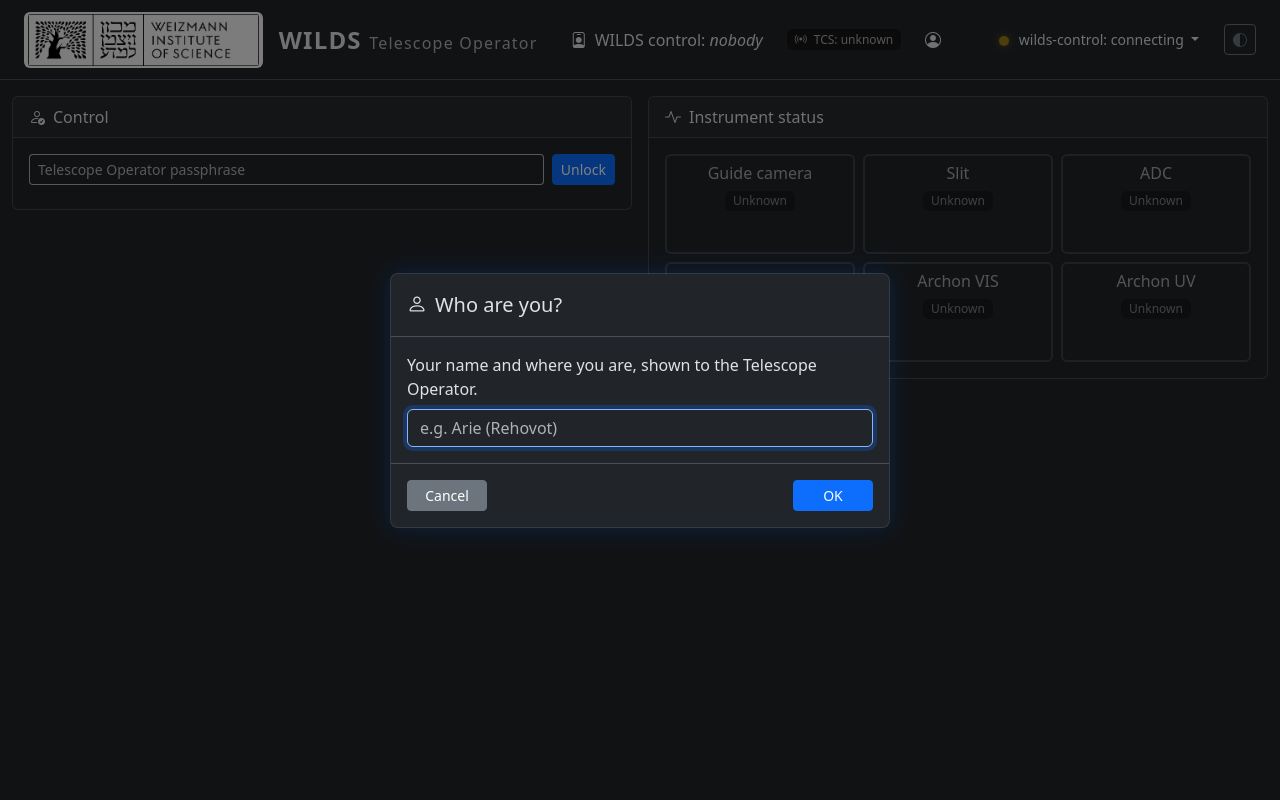
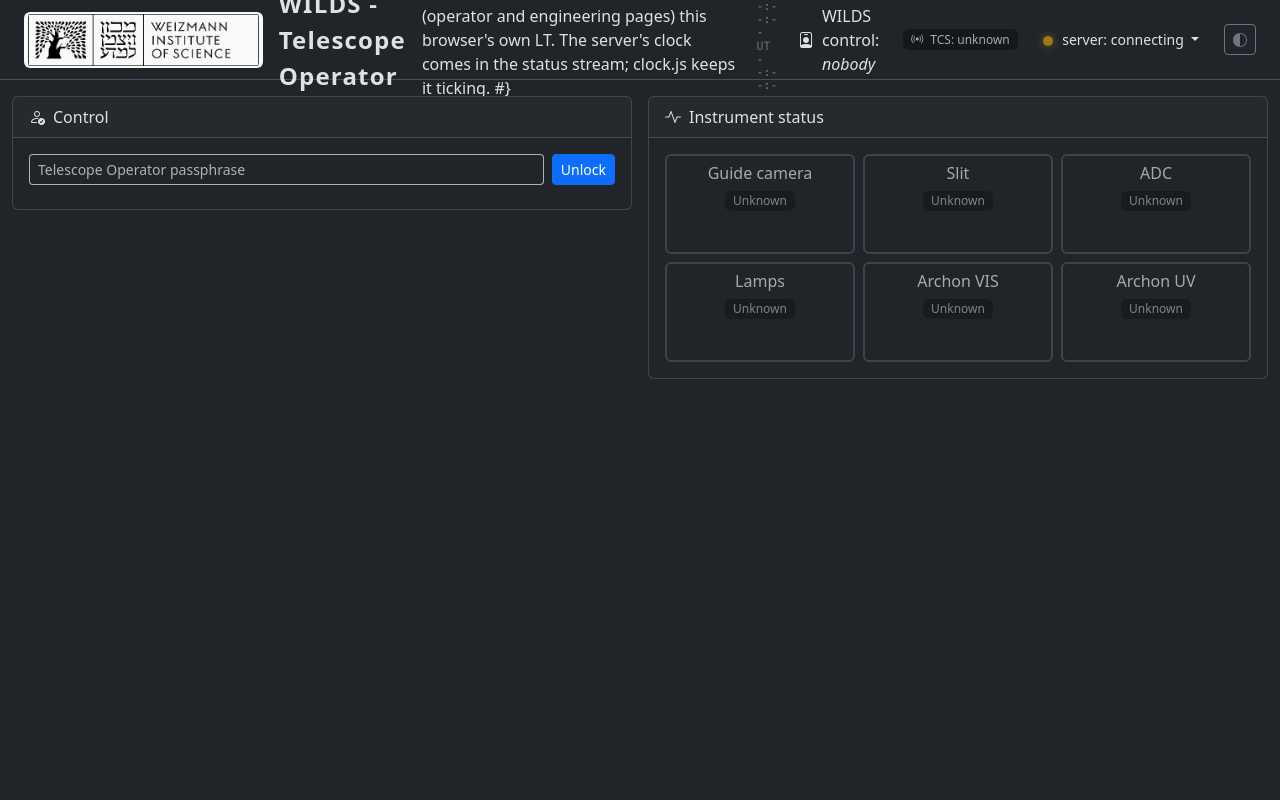
Before and after one commit to The-WILDS-Project/wilds-gui, a Django app: template src/wilds/gui/templates/to/index.html in a window 1280 px wide. Run offline with Django 5.2, Linux system fonts and the light colour scheme; the template is opened without the code that fills it, so the values that code supplies are empty; some libraries are stand-ins or nearby versions.

Commit message:
Header: "WILDS - <role>", server clocks (LDT, UT, LT), no session on /to, "server" wording
Co-Authored-By: Claude Sonnet 5.5 <noreply@anthropic.com>

```diff
--- a/src/wilds/gui/static/wilds/css/main.css
+++ b/src/wilds/gui/static/wilds/css/main.css
@@ -189,3 +189,17 @@ body {
     text-align: left;
     max-width: 420px;
 }
+
+/* Header clocks: stacked, fixed width digits, dimmed while the server clock is not live. */
+.ui-clocks {
+    font-family: var(--bs-font-monospace);
+    font-size: 0.72rem;
+    line-height: 1.15;
+    cursor: help;
+}
+.ui-clocks .ui-clock-label {
+    display: inline-block;
+    min-width: 2.2em;
+    color: var(--bs-secondary-color);
+}
+.ui-clocks.stale { opacity: 0.5; }
--- /dev/null
+++ b/src/wilds/gui/static/wilds/js/clock.js
@@ -0,0 +1,63 @@
+/*
+ * Header clocks, shared by every page as the Alpine store "clock".
+ *
+ * The time shown as LDT and UT is the server's, not this browser's: each status event carries
+ * the server's UTC clock, and the offset to this browser's clock is remembered. Ticking is
+ * local, so the display is smooth and keeps running between events; it is dimmed ("stale")
+ * when the link to the server is not up, since the offset can then drift. LDT is formatted in
+ * the zone wilds-control names (config.toml [site] timezone, America/Phoenix by default);
+ * LT is simply this browser's own clock and zone.
+ */
+document.addEventListener("alpine:init", () => {
+    Alpine.store("clock", {
+        offsetMs: null,        // server UTC minus this browser's clock
+        zone: "America/Phoenix",
+        ldt: "--:--:--",
+        ut: "--:--:--",
+        lt: "--:--:--",
+        tip: "Waiting for the server's clock",
+        live: false,
+    });
+    const store = Alpine.store("clock");
+
+    const hms = (zone) => new Intl.DateTimeFormat("en-GB", {
+        hour: "2-digit", minute: "2-digit", second: "2-digit", hourCycle: "h23", timeZone: zone,
+    });
+    const day = (zone) => new Intl.DateTimeFormat("en-CA", {
+        weekday: "short", year: "numeric", month: "2-digit", day: "2-digit", timeZone: zone,
+    });
+    const ownZone = Intl.DateTimeFormat().resolvedOptions().timeZone;
+
+    function render() {
+        const now = Date.now();
+        store.lt = hms(undefined).format(now);
+        if (store.offsetMs === null) return;
+        const server = new Date(now + store.offsetMs);
+        store.ldt = hms(store.zone).format(server);
+        store.ut = hms("UTC").format(server);
+        store.tip = [
+            `Server time (${store.live ? "live" : "link down: may drift"})`,
+            `LDT: ${day(store.zone).format(server)} ${store.ldt}  (${store.zone})`,
+            `UT: ${day("UTC").format(server)} ${store.ut}`,
+            `LT: ${day(undefined).format(now)} ${store.lt}  (${ownZone}, this browser)`,
+        ].join("\n");
+    }
+
+    // A status event: remember the offset and the zone.
+    document.addEventListener("wilds:status", (e) => {
+        const t = e.detail && e.detail.time;
+        if (!t) return;
+        store.offsetMs = t.utc_ms - Date.now();
+        store.zone = t.zone;
+        store.live = true;
+        render();
+    });
+    // The link going down only dims the clocks; they keep ticking from the last offset.
+    document.addEventListener("wilds:link", (e) => { store.live = e.detail === "ok" && store.offsetMs !== null; render(); });
+
+    // Tick on the second boundary, so the seconds change when the clock does.
+    (function tick() {
+        render();
+        setTimeout(tick, 1000 - (Date.now() % 1000) + 5);
+    })();
+});
--- a/src/wilds/gui/static/wilds/js/session.js
+++ b/src/wilds/gui/static/wilds/js/session.js
@@ -31,9 +31,9 @@ document.addEventListener("alpine:init", () => {
         // Actions that depend only on this session (greyed out with a reason, plan §3.12).
         get local() {
             let request = { ok: true, why: "" };
-            if (!this.ready) request = { ok: false, why: "Not connected to wilds-control" };
+            if (!this.ready) request = { ok: false, why: "Not connected to the server" };
             else if (this.holder) request = { ok: false, why: "You already hold control" };
-            const notYet = { ok: false, why: "Not implemented in wilds-control yet" };
+            const notYet = { ok: false, why: "Not implemented on the server yet" };
             return {
                 request_control: request,
                 cal_lamps: notYet, cal_slit: notYet, cal_adc: notYet, cal_focus: notYet,
--- a/src/wilds/gui/static/wilds/js/status.js
+++ b/src/wilds/gui/static/wilds/js/status.js
@@ -10,6 +10,7 @@ document.addEventListener("alpine:init", () => {
         link: "connecting",          // connecting | ok | offline
         lastUpdate: null,
         control: { holder: null, engineering: false, holder_code: null, holder_info: null },
+        time: null,                  // the server's clock: {utc_ms, zone}
         to: { online: null },        // Telescope Operator page open and unlocked (null = unknown)
         warnings: [],                // e.g. the engineering passphrase is still the default
         tcs: {
@@ -27,7 +28,7 @@ document.addEventListener("alpine:init", () => {
             // depend only on this browser's own session are worked out here (session.js).
             return this.actions[name]
                 || Alpine.store("session")?.local[name]
-                || { ok: false, why: "Status from wilds-control not available" };
+                || { ok: false, why: "Status from the server not available" };
         },
         get previewText() {
             if (this.tcs.preview === true) return "Preview on: targets need TO approval";
@@ -37,6 +38,10 @@ document.addEventListener("alpine:init", () => {
     });
 
     const base = document.body.dataset.controlUrl;
+    function setLink(state) {
+        Alpine.store("wilds").link = state;
+        document.dispatchEvent(new CustomEvent("wilds:link", { detail: state }));  // clock.js
+    }
     let retry = 1000;
     function connect() {
         let source;
@@ -46,14 +51,15 @@ document.addEventListener("alpine:init", () => {
             Alpine.store("wilds").link = "offline";
             return;
         }
-        source.addEventListener("open", () => { Alpine.store("wilds").link = "ok"; retry = 1000; });
+        source.addEventListener("open", () => { setLink("ok"); retry = 1000; });
         source.addEventListener("status", (e) => {
             const s = Alpine.store("wilds");
             Object.assign(s, JSON.parse(e.data));
             s.lastUpdate = new Date();
+            document.dispatchEvent(new CustomEvent("wilds:status", { detail: s }));
         });
         source.addEventListener("error", () => {
-            Alpine.store("wilds").link = "offline";
+            setLink("offline");
             source.close();
             setTimeout(connect, retry);
             retry = Math.min(retry * 2, 30000);
--- a/src/wilds/gui/static/wilds/js/to.js
+++ b/src/wilds/gui/static/wilds/js/to.js
@@ -93,7 +93,7 @@ document.addEventListener("alpine:init", () => {
                 this.viewers = view.viewers;
                 this.error = null;
             } catch (e) {
-                this.error = `wilds-control: ${e.message || e}`;
+                this.error = `server: ${e.message || e}`;
             }
             this.timer = setTimeout(() => this.poll(), POLL_MS);
         },
--- a/src/wilds/gui/templates/base.html
+++ b/src/wilds/gui/templates/base.html
@@ -19,13 +19,14 @@
     <header class="ui-header">
         <div class="container-fluid h-100 d-flex align-items-center gap-3 px-4">
             <img src="{% static 'wilds/img/weizmann-logo.png' %}" alt="Weizmann Institute" height="56" class="ui-logo">
-            <div class="ui-title">WILDS <span class="fs-6 fw-normal text-body-secondary">{% block role %}{% endblock %}</span></div>
+            <div class="ui-title">{% block heading %}WILDS{% endblock %}</div>
+            {% block clocks %}{% include "components/clocks.html" with show_lt=True %}{% endblock %}
 
             <div class="flex-grow-1 d-flex align-items-center justify-content-center gap-4">
                 {% include "components/control_holder.html" %}
                 {% block to_status %}{% include "components/to_status.html" %}{% endblock %}
                 {% include "components/tcs_access_badge.html" %}
-                {% include "components/session_badge.html" %}
+                {% block session_badge %}{% include "components/session_badge.html" %}{% endblock %}
             </div>
 
             {% include "components/link_status.html" %}
@@ -53,7 +54,8 @@
     <script src="{% static 'vendor/htmx-2.0.4/htmx.min.js' %}" defer></script>
     <script src="{% static 'wilds/js/ui.js' %}" defer></script>
     <script src="{% static 'wilds/js/status.js' %}" defer></script>
-    <script src="{% static 'wilds/js/session.js' %}" defer></script>
+    {% block session_js %}<script src="{% static 'wilds/js/session.js' %}" defer></script>{% endblock %}
+    <script src="{% static 'wilds/js/clock.js' %}" defer></script>
     {% block extra_js %}{% endblock %}
     {# Alpine last: the scripts above register their alpine:init handlers first. #}
     <script src="{% static 'vendor/alpinejs-3.14.8/alpine.min.js' %}" defer></script>
--- /dev/null
+++ b/src/wilds/gui/templates/components/clocks.html
@@ -0,0 +1,8 @@
+{# Server time in LDT and UT, and (operator and engineering pages) this browser's own LT.
+   The server's clock comes in the status stream; clock.js keeps it ticking. #}
+<div x-data class="ui-clocks" :class="{ stale: !$store.clock.live }"
+     x-tooltip="$store.clock.tip">
+    <div><span class="ui-clock-label">LDT</span> <span x-text="$store.clock.ldt"></span></div>
+    <div><span class="ui-clock-label">UT</span> <span x-text="$store.clock.ut"></span></div>
+    {% if show_lt %}<div><span class="ui-clock-label">LT</span> <span x-text="$store.clock.lt"></span></div>{% endif %}
+</div>
--- a/src/wilds/gui/templates/components/link_status.html
+++ b/src/wilds/gui/templates/components/link_status.html
@@ -1,4 +1,4 @@
-{# Link to wilds-control (MAST components/controller_status.html, fed by the status stream). #}
+{# Link to the server, i.e. wilds-control (MAST components/controller_status.html, fed by the status stream). #}
 <div class="dropdown" x-data>
     <button class="btn btn-sm btn-link dropdown-toggle text-decoration-none text-body" type="button"
             data-bs-toggle="dropdown" aria-expanded="false">
@@ -6,10 +6,10 @@
               :class="{ ok: 'status-ok', connecting: 'status-warning', offline: 'status-error' }[$store.wilds.link]"
               aria-hidden="true"></span>
         <span class="d-none d-lg-inline"
-              x-text="'wilds-control: ' + { ok: 'OK', connecting: 'connecting', offline: 'offline' }[$store.wilds.link]"></span>
+              x-text="'server: ' + { ok: 'OK', connecting: 'connecting', offline: 'offline' }[$store.wilds.link]"></span>
     </button>
     <div class="dropdown-menu dropdown-menu-end p-3" style="min-width: 300px;">
-        <h6 class="dropdown-header px-0">wilds-control</h6>
+        <h6 class="dropdown-header px-0">Server</h6>
         <div class="small text-body-secondary">{{ wilds_control_url }}</div>
         <div class="small mt-2">
             Last update:
--- a/src/wilds/gui/templates/eng/index.html
+++ b/src/wilds/gui/templates/eng/index.html
@@ -1,6 +1,6 @@
 {% extends "base.html" %}
 {% block title %}WILDS - Engineering{% endblock %}
-{% block role %}Engineering{% endblock %}
+{% block heading %}WILDS - Engineering{% endblock %}
 {% block content %}
 {# Engineering mode (plan §3.11): the passphrase is checked by wilds-control, which gives this
    session the lease in engineering mode. No TO involvement; coordination is by Zoom or in person.
@@ -57,7 +57,7 @@
                             <div class="col-6 col-md-4">{% include "components/component_card.html" with name="Archon VIS" status_text="Unknown" %}</div>
                             <div class="col-6 col-md-4">{% include "components/component_card.html" with name="Archon UV" status_text="Unknown" %}</div>
                         </div>
-                        <p class="text-body-secondary small mt-3 mb-0">Live values arrive when wilds-control reports them.</p>
+                        <p class="text-body-secondary small mt-3 mb-0">Live values arrive when the server reports them.</p>
                     </div>
                 </div>
             </div>
--- a/src/wilds/gui/templates/io/page.html
+++ b/src/wilds/gui/templates/io/page.html
@@ -1,6 +1,6 @@
 {% extends "base.html" %}
 {% block title %}WILDS - Instrument Operator{% endblock %}
-{% block role %}Instrument Operator · {{ page_label }}{% endblock %}
+{% block heading %}WILDS - Instrument Operator{% endblock %}
 {% block sidebar %}{% include "components/sidebar.html" %}{% endblock %}
 {% block content %}
 <div x-data x-show="$store.wilds.to.online === false" class="alert alert-warning py-2" role="status">
--- a/src/wilds/gui/templates/to/index.html
+++ b/src/wilds/gui/templates/to/index.html
@@ -1,7 +1,12 @@
 {% extends "base.html" %}
 {% load static %}
 {% block title %}WILDS - Telescope Operator{% endblock %}
-{% block role %}Telescope Operator{% endblock %}
+{% block heading %}WILDS - Telescope Operator{% endblock %}
+{# The TO page works with the passphrase, not a session: no name prompt, no badge, and the TO
+   does not appear in their own viewers list. Server and LDT/UT clocks only (no browser LT). #}
+{% block clocks %}{% include "components/clocks.html" with show_lt=False %}{% endblock %}
+{% block session_badge %}{% endblock %}
+{% block session_js %}{% endblock %}
 {% block to_status %}{% endblock %}
 {% block extra_js %}<script src="{% static 'wilds/js/to.js' %}" defer></script>{% endblock %}
 {% block content %}
```
Also changed, not shown: tests/test_pages.py (+37 -0 lines).
